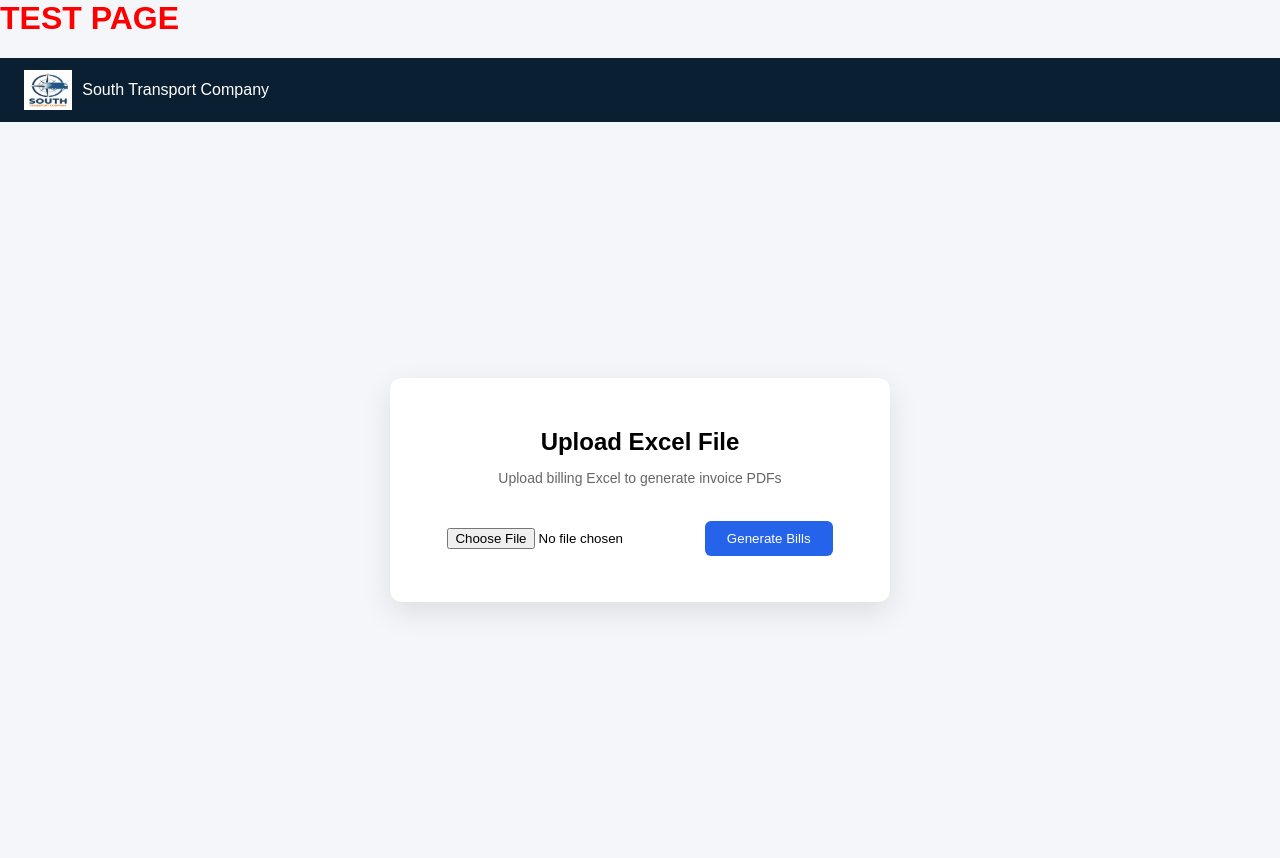
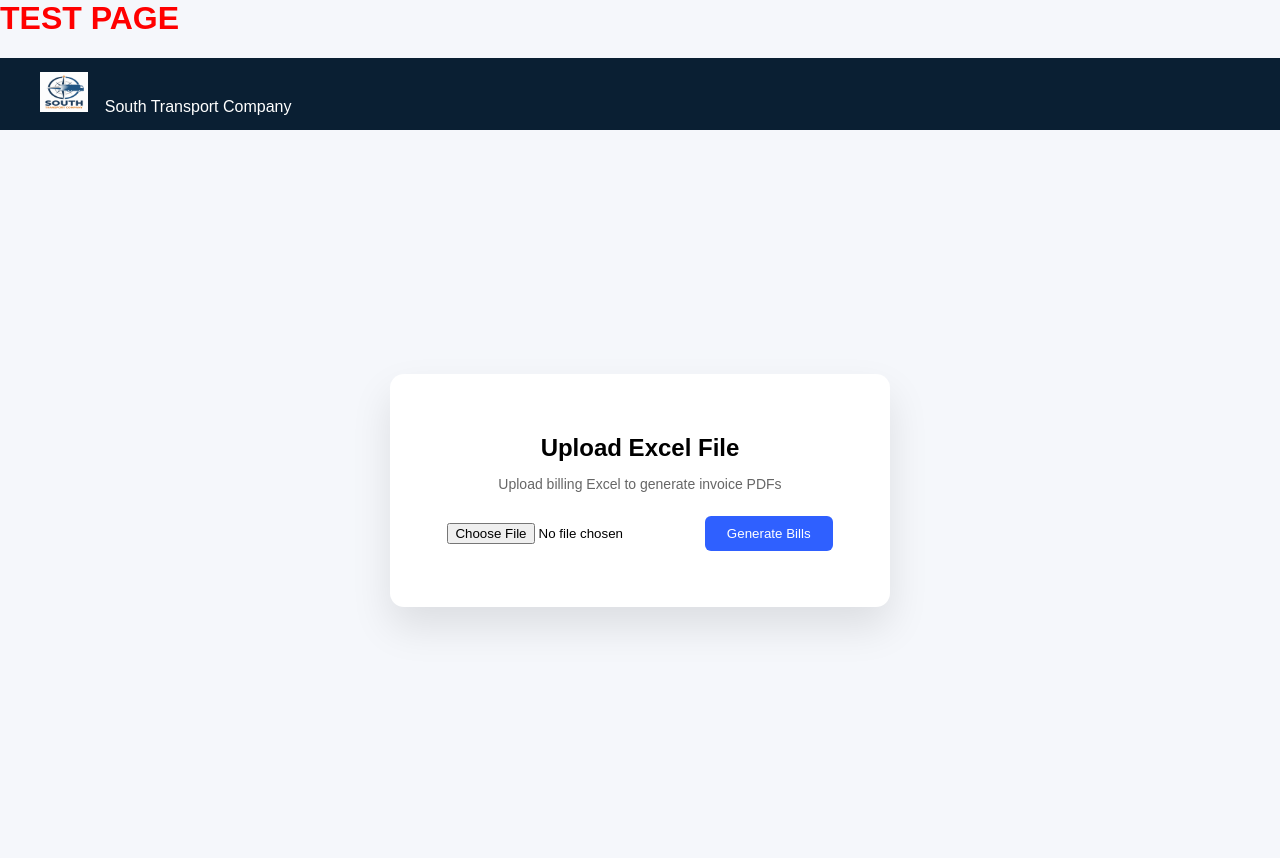
Before and after one commit to choudharyashutosh9045/TransportBillingPortal-STC, a Flask app: page / in a window 1280 px wide. After the commit the page ends 627 px from the top, so only its background shows below. Run offline with Flask 3, Linux system fonts and the light colour scheme; some libraries are stand-ins or nearby versions.

Commit message:
Update style.css

```diff
--- a/static/css/style.css
+++ b/static/css/style.css
@@ -1,57 +1,53 @@
 body {
   margin: 0;
   font-family: Arial, sans-serif;
-  background: #f4f6f9;
+  background: #f5f7fb;
 }
 
 .navbar {
-  background: #0b1f33;
+  background: #0a1f33;
+  padding: 14px 40px;
   color: white;
-  padding: 12px 24px;
+  display: flex;
+  align-items: center;
 }
 
-.nav-left {
-  display: flex;
-  align-items: center;
-  gap: 10px;
-}
-
-.logo {
+.navbar img {
   height: 40px;
+  margin-right: 12px;
 }
 
 .main {
   display: flex;
   justify-content: center;
   align-items: center;
-  height: calc(100vh - 64px);
+  height: calc(100vh - 80px);
 }
 
 .card {
   background: white;
-  padding: 30px 40px;
-  border-radius: 12px;
+  padding: 40px;
+  border-radius: 14px;
   width: 420px;
   text-align: center;
-  box-shadow: 0 10px 30px rgba(0,0,0,0.1);
+  box-shadow: 0 20px 40px rgba(0,0,0,0.1);
 }
 
 .card h2 {
   margin-bottom: 8px;
 }
 
-.sub {
+.card .sub {
   color: #666;
   font-size: 14px;
-  margin-bottom: 20px;
+  margin-bottom: 24px;
 }
 
 button {
-  margin-top: 15px;
+  background: #2f60ff;
+  color: white;
+  border: none;
   padding: 10px 22px;
-  background: #2563eb;
-  border: none;
-  color: white;
   border-radius: 6px;
   cursor: pointer;
 }
```
